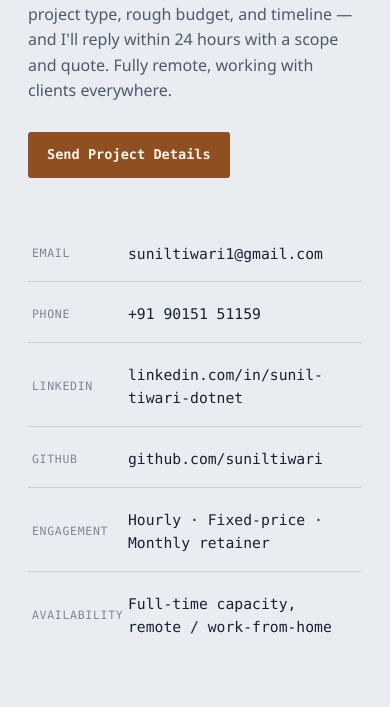
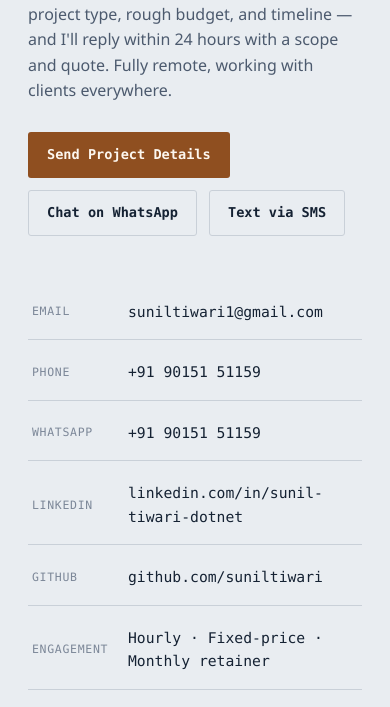
Before and after one commit to suniltiwari/portfolio, a plain HTML site: page index.html in a window 390 px wide. Shown: the part 9325-10032 px from the top of the page. Drawn offline with Linux system fonts and the light colour scheme.

Commit message:
Add WhatsApp and SMS click-to-chat contact options
Lets clients reach out via WhatsApp or SMS in addition to email/phone, using wa.me and sms: link schemes with a pre-filled inquiry message.

```diff
--- a/index.html
+++ b/index.html
@@ -624,8 +624,10 @@
         <span class="eyebrow">Contact</span>
         <h2>Have a project in mind?</h2>
         <p>Tell me what you're building or fixing — project type, rough budget, and timeline — and I'll reply within 24 hours with a scope and quote. Fully remote, working with clients everywhere.</p>
-        <div style="margin-top:28px;">
+        <div style="margin-top:28px; display:flex; flex-wrap:wrap; gap:12px;">
           <a class="btn btn-primary" href="mailto:suniltiwari1@gmail.com?subject=New%20Project%20Inquiry&body=Hi%20Sunil%2C%0A%0AProject%20type%3A%20%0ABudget%20range%3A%20%0ATimeline%3A%20%0A%0ADetails%3A%20%0A">Send Project Details</a>
+          <a class="btn btn-outline" href="https://wa.me/919015151159?text=Hi%20Sunil%2C%20I%20have%20a%20project%20I%27d%20like%20to%20discuss." target="_blank" rel="noopener">Chat on WhatsApp</a>
+          <a class="btn btn-outline" href="sms:+919015151159?&body=Hi%20Sunil%2C%20I%20have%20a%20project%20I%27d%20like%20to%20discuss.">Text via SMS</a>
         </div>
       </div>
       <div class="contact-list reveal">
@@ -636,6 +638,10 @@
         <div class="contact-item">
           <span class="label">Phone</span>
           <a href="tel:+919015151159">+91 90151 51159</a>
+        </div>
+        <div class="contact-item">
+          <span class="label">WhatsApp</span>
+          <a href="https://wa.me/919015151159?text=Hi%20Sunil%2C%20I%20have%20a%20project%20I%27d%20like%20to%20discuss." target="_blank" rel="noopener">+91 90151 51159</a>
         </div>
         <div class="contact-item">
           <span class="label">LinkedIn</span>
```
